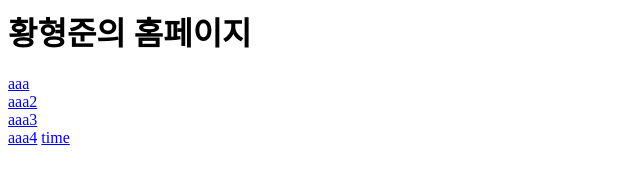
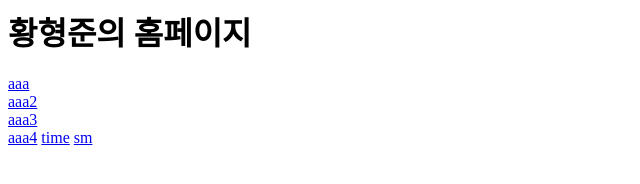
Before and after one commit to ghkdgudwns/ghkdgudwns.github.io, a plain HTML site: page index.html in a window 1280 px wide. Shown: the full height of the page, 0-640 px from the left. Drawn offline with Linux system fonts and the light colour scheme.

Commit message:
Update index.html

```diff
--- a/index.html
+++ b/index.html
@@ -10,5 +10,6 @@
     <a href="aaa3.html">aaa3</a><br>
     <a href="aaa4sort.html">aaa4</a>
     <a href="time.html">time</a>
+    <a href="sm.html">sm</a>
   </body>
 </html>
```
